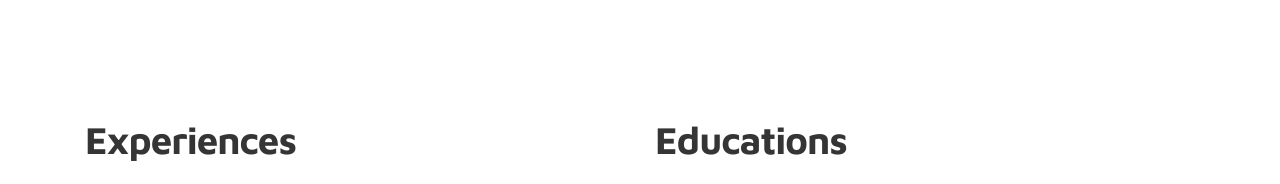
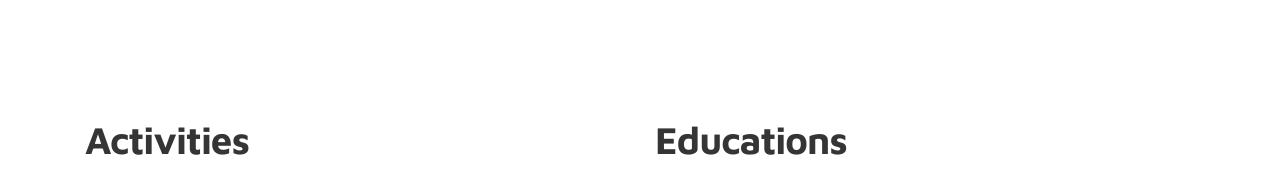
Before and after one commit to AbdelmounaimEljirari/hasna, a plain HTML site: page index.html in a window 1280 px wide. Shown: the part 1472-1656 px from the top of the page. Drawn offline with Linux system fonts and the light colour scheme.

Commit message:
Update index.html

```diff
--- a/index.html
+++ b/index.html
@@ -144,7 +144,7 @@ https://www.tooplate.com/view/2115-marvel
             <div class="row">
 
                 <div class="col-lg-6 col-12">
-                  <h2 class="mb-4">Experiences</h2>
+                  <h2 class="mb-4">Activities</h2>
 
                     <div class="timeline">
                         <div class="timeline-wrapper">
```
